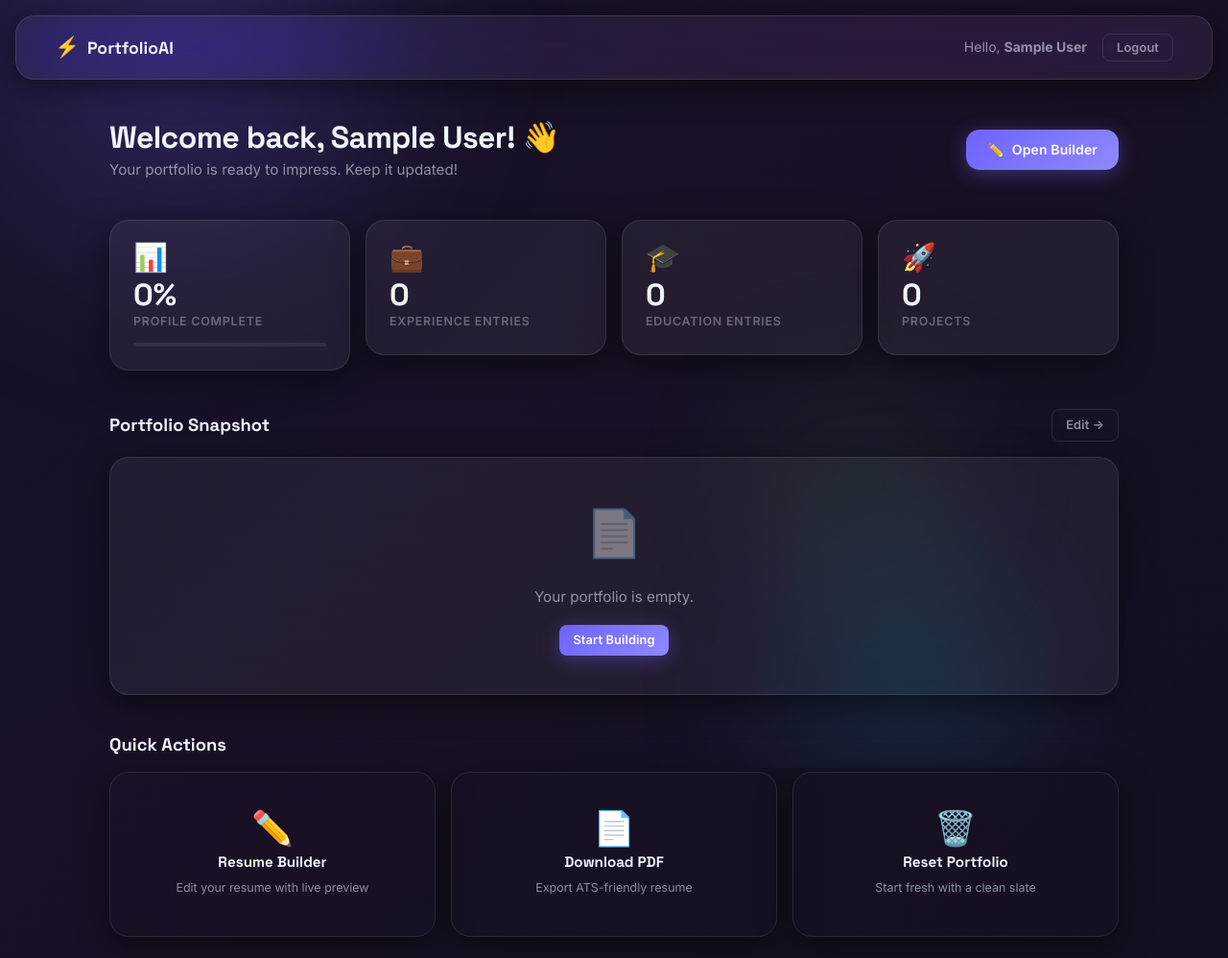
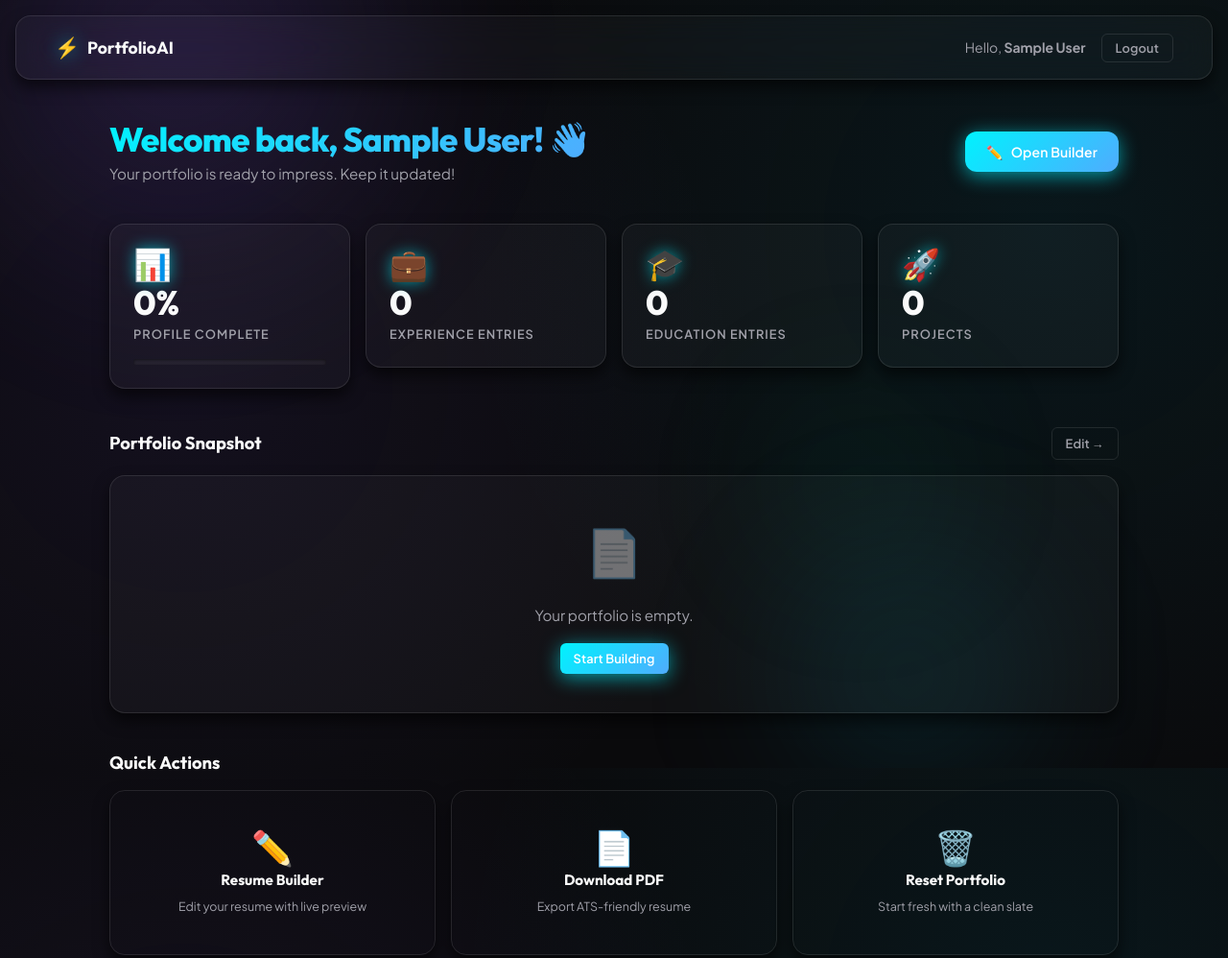
Before and after one commit to KabirSoomro/CodeAlpha_Dynamic-Portfolio-Builder, a plain HTML site: page frontend/dashboard.html in a window 1280 px wide. Shown: the top 998 px of the page at 96% size. Drawn offline with Linux system fonts and the light colour scheme; no server answers; sample sign-in values are in the browser's storage.

Commit message:
UI: Implement Cyber-Matrix dark theme with Cyan neon accents

```diff
--- a/frontend/css/builder.css
+++ b/frontend/css/builder.css
@@ -157,7 +157,7 @@
 
 .ocr-progress-fill {
   height: 100%;
-  background: linear-gradient(90deg, var(--color-accent), var(--color-info));
+  background: var(--gradient-primary);
   border-radius: var(--radius-full);
   width: 0%;
   transition: width 0.3s ease;
@@ -273,7 +273,7 @@
 }
 
 .editor-tab.active {
-  background: linear-gradient(135deg, var(--color-accent), #8e89ff);
+  background: var(--gradient-primary);
   color: #fff;
   box-shadow: 0 2px 10px var(--color-accent-glow);
 }
@@ -504,7 +504,7 @@
 .template-modern .prev-identity,
 .template-modern .prev-contact {
   padding: 0 32px;
-  background: linear-gradient(135deg, var(--color-accent) 0%, #8e89ff 100%);
+  background: var(--gradient-primary);
   color: #fff;
 }
 
@@ -729,24 +729,34 @@
    PDF export looks exactly like a professional printed resume.
    The preview matches the PDF output 1:1 — no surprises. */
 .resume-paper {
-  background: #ffffff;
-  color: #1a1a2e;
+  background: var(--color-surface);
+  backdrop-filter: blur(16px);
+  -webkit-backdrop-filter: blur(16px);
+  color: var(--color-text);
   width: 100%;
   max-width: 720px;
   min-height: 900px;
   border-radius: var(--radius-md);
-  box-shadow: 0 20px 80px rgba(0, 0, 0, 0.8), var(--shadow-glow);
+  box-shadow: 0 20px 80px rgba(0, 0, 0, 0.8), 0 0 15px var(--color-accent-light);
   overflow: hidden;
-  font-family: 'Inter', sans-serif;
+  font-family: var(--font-primary);
   font-size: 13px;
   line-height: 1.6;
+  position: relative;
+  border: 1px solid var(--color-border);
+  animation: border-glow-anim 3s infinite alternate;
+}
+
+@keyframes border-glow-anim {
+  0% { box-shadow: 0 0 10px rgba(0, 242, 254, 0.2), inset 0 0 10px rgba(0, 242, 254, 0.1); border-color: rgba(0, 242, 254, 0.3); }
+  100% { box-shadow: 0 0 25px rgba(0, 242, 254, 0.6), inset 0 0 20px rgba(0, 242, 254, 0.2); border-color: rgba(0, 242, 254, 0.8); }
 }
 
 
 /* ── Preview: Body Sections ──────────────────────────────────── */
 .preview-section {
   padding: 20px 32px;
-  border-bottom: 1px solid #f0f0f0;
+  border-bottom: 1px solid rgba(255, 255, 255, 0.1);
 }
 
 .preview-section:last-child {
@@ -754,18 +764,20 @@
 }
 
 .preview-section-title {
-  font-size: 0.7rem;
-  font-weight: 700;
+  font-size: 0.8rem;
+  font-weight: 800;
   text-transform: uppercase;
-  letter-spacing: 0.1em;
-  color: var(--color-accent);
+  letter-spacing: 0.15em;
+  background: var(--gradient-primary);
+  -webkit-background-clip: text;
+  -webkit-text-fill-color: transparent;
   border-bottom: 2px solid var(--color-accent);
   padding-bottom: 6px;
   margin-bottom: 14px;
 }
 
 .preview-summary {
-  color: #333;
+  color: var(--color-text-muted);
   font-size: 0.85rem;
   line-height: 1.75;
   font-weight: 500;
@@ -775,7 +787,7 @@
 .preview-item {
   margin-bottom: 16px;
   padding-bottom: 16px;
-  border-bottom: 1px solid #e0e0e0;
+  border-bottom: 1px solid rgba(255, 255, 255, 0.1);
 }
 
 .preview-item:last-child {
@@ -796,12 +808,12 @@
 .preview-item-title {
   font-weight: 800;
   font-size: 0.95rem;
-  color: #000;
+  color: var(--color-text);
 }
 
 .preview-item-subtitle {
   font-size: 0.85rem;
-  color: #222;
+  color: var(--color-text-muted);
   font-weight: 600;
 }
 
@@ -814,7 +826,7 @@
 
 .preview-item-desc {
   font-size: 0.85rem;
-  color: #333;
+  color: var(--color-text-muted);
   line-height: 1.7;
   margin-top: 6px;
   font-weight: 500;
@@ -842,8 +854,8 @@
 
 .preview-tech-pill {
   padding: 4px 12px;
-  background: #f0eeff;
-  border: 1px solid rgba(108, 99, 255, 0.2);
+  background: var(--color-accent-light);
+  border: 1px solid var(--color-accent-glow);
   border-radius: var(--radius-full);
   font-size: 0.72rem;
   font-weight: 600;
--- a/frontend/css/dashboard.css
+++ b/frontend/css/dashboard.css
@@ -1,9 +1,5 @@
 /* ============================================================
    dashboard.css — User Dashboard Page Styles
-
-   I lay out the dashboard as a vertical column of sections:
-   hero header → stats grid → portfolio snapshot → quick actions.
-   Each section uses the shared glass-card from main.css.
 ============================================================ */
 
 /* ── Dashboard Page Layout ───────────────────────────────────── */
@@ -31,9 +27,12 @@
 }
 
 .dashboard-header h1 {
-  font-size: clamp(1.5rem, 3vw, 2rem);
+  font-size: clamp(1.6rem, 4vw, 2.2rem);
   font-weight: 800;
   letter-spacing: -0.02em;
+  background: var(--gradient-primary);
+  -webkit-background-clip: text;
+  -webkit-text-fill-color: transparent;
 }
 
 /* ── Stats Grid ──────────────────────────────────────────────── */
@@ -51,55 +50,80 @@
   gap: var(--space-sm);
   transition: all var(--transition-normal);
   cursor: default;
+  background: var(--color-surface);
+  border: 1px solid var(--color-border);
+  border-radius: var(--radius-lg);
+  position: relative;
+  overflow: hidden;
+}
+
+/* Vibrant bottom border glow on hover */
+.stat-card::after {
+  content: '';
+  position: absolute;
+  bottom: 0;
+  left: 0;
+  width: 100%;
+  height: 2px;
+  background: var(--gradient-primary);
+  opacity: 0;
+  transition: opacity var(--transition-normal);
 }
 
 .stat-card:hover {
-  transform: translateY(-4px);
-  box-shadow: var(--shadow-lg), var(--shadow-glow);
+  transform: translateY(-5px);
+  border-color: var(--color-border-strong);
+  box-shadow: 0 15px 35px rgba(0,0,0,0.6);
+}
+
+.stat-card:hover::after {
+  opacity: 1;
 }
 
 .stat-icon {
-  font-size: 1.8rem;
+  font-size: 2rem;
   line-height: 1;
+  filter: drop-shadow(0 0 8px var(--color-accent-glow));
 }
 
 .stat-info {
   display: flex;
   flex-direction: column;
-  gap: 2px;
+  gap: 4px;
 }
 
 .stat-value {
   font-family: var(--font-heading);
-  font-size: 2rem;
+  font-size: 2.2rem;
   font-weight: 800;
   color: var(--color-text);
   line-height: 1;
-  /* I animate the number when it updates via JS counter animation */
   transition: all var(--transition-normal);
 }
 
 .stat-label {
-  font-size: 0.78rem;
+  font-size: 0.8rem;
   font-weight: 600;
   text-transform: uppercase;
-  letter-spacing: 0.06em;
-  color: var(--color-text-subtle);
+  letter-spacing: 0.08em;
+  color: var(--color-text-muted);
 }
 
 /* Completion progress bar inside stat card */
 .stat-bar {
-  height: 4px;
-  background: rgba(255,255,255,0.08);
+  height: 6px;
+  background: rgba(255,255,255,0.05);
   border-radius: var(--radius-full);
   overflow: hidden;
-  margin-top: var(--space-xs);
+  margin-top: var(--space-sm);
+  box-shadow: inset 0 1px 3px rgba(0,0,0,0.5);
 }
 
 .stat-bar-fill {
   height: 100%;
-  background: linear-gradient(90deg, var(--color-accent), var(--color-success));
+  background: var(--gradient-primary);
   border-radius: var(--radius-full);
+  box-shadow: 0 0 10px var(--color-accent-glow);
   transition: width 1s cubic-bezier(0.4,0,0.2,1);
 }
 
--- a/frontend/css/main.css
+++ b/frontend/css/main.css
@@ -1,45 +1,44 @@
 /* ============================================================
-   main.css — Global Design System & Glassmorphism Foundation
-
-   I define all design tokens as CSS custom properties here so
-   every other stylesheet inherits a consistent color palette,
-   spacing scale, and typography without any duplication.
-   This also means I can switch themes by changing one value.
+   main.css — Global Design System & Theme Foundation
 ============================================================ */
 
 /* ── Google Fonts Import ─────────────────────────────────────── */
-@import url('https://fonts.googleapis.com/css2?family=Inter:wght@300;400;500;600;700;800&family=Space+Grotesk:wght@400;500;600;700&display=swap');
+@import url('https://fonts.googleapis.com/css2?family=Outfit:wght@300;400;500;600;700;800&family=Plus+Jakarta+Sans:wght@400;500;600;700&display=swap');
 
 /* ── Design Tokens ───────────────────────────────────────────── */
 :root {
   /* Colors */
-  --color-bg:           #050814;
-  --color-bg-secondary: #0a0f24;
-  --color-surface:      rgba(255, 255, 255, 0.05);
-  --color-surface-hover:rgba(255, 255, 255, 0.09);
+  --color-bg:           #0a0a0c; /* Cyber-Matrix Dark */
+  --color-bg-secondary: #111116;
+  --color-surface:      rgba(255, 255, 255, 0.03); /* Frosted Glass */
+  --color-surface-hover:rgba(255, 255, 255, 0.06);
   --color-border:       rgba(255, 255, 255, 0.1);
-  --color-border-strong:rgba(255, 255, 255, 0.18);
+  --color-border-strong:rgba(255, 255, 255, 0.2);
 
-  /* Accent — I use a CSS variable so js can override it per user */
-  --color-accent:       #6c63ff;
-  --color-accent-light: rgba(108, 99, 255, 0.2);
-  --color-accent-glow:  rgba(108, 99, 255, 0.4);
+  /* Accent — Cyber Neon Cyan to Purple */
+  --color-accent:       #00f2fe; /* Cyber Cyan */
+  --color-accent-alt:   #4facfe; /* Deep Cyan/Blue */
+  --color-accent-light: rgba(0, 242, 254, 0.15);
+  --color-accent-glow:  rgba(0, 242, 254, 0.6);
+
+  /* Gradients */
+  --gradient-primary:   linear-gradient(135deg, var(--color-accent), var(--color-accent-alt));
 
   /* Text */
-  --color-text:         #f0f4ff;
-  --color-text-muted:   rgba(240, 244, 255, 0.55);
-  --color-text-subtle:  rgba(240, 244, 255, 0.35);
+  --color-text:         #fafafa;
+  --color-text-muted:   #a1a1aa;
+  --color-text-subtle:  #71717a;
 
   /* Semantic */
-  --color-success:      #43e97b;
-  --color-warning:      #ffc200;
-  --color-danger:       #f64f59;
-  --color-info:         #00d2ff;
+  --color-success:      #10b981;
+  --color-warning:      #f59e0b;
+  --color-danger:       #ef4444;
+  --color-info:         #3b82f6;
 
   /* Typography */
-  --font-primary:       'Inter', system-ui, -apple-system, sans-serif;
-  --font-heading:       'Space Grotesk', 'Inter', sans-serif;
-  --font-mono:          'Fira Code', 'Cascadia Code', monospace;
+  --font-primary:       'Plus Jakarta Sans', system-ui, sans-serif;
+  --font-heading:       'Outfit', sans-serif;
+  --font-mono:          'Fira Code', monospace;
 
   /* Spacing */
   --space-xs:  4px;
@@ -50,26 +49,25 @@
   --space-2xl: 64px;
 
   /* Radius */
-  --radius-sm:   8px;
-  --radius-md:   14px;
-  --radius-lg:   20px;
-  --radius-xl:   28px;
+  --radius-sm:   6px;
+  --radius-md:   12px;
+  --radius-lg:   16px;
+  --radius-xl:   24px;
   --radius-full: 9999px;
 
   /* Shadows */
-  --shadow-sm:  0 2px 8px rgba(0,0,0,0.3);
-  --shadow-md:  0 8px 32px rgba(0,0,0,0.5);
-  --shadow-lg:  0 20px 60px rgba(0,0,0,0.6);
-  --shadow-glow: 0 0 30px var(--color-accent-glow);
+  --shadow-sm:  0 2px 4px rgba(0,0,0,0.4);
+  --shadow-md:  0 8px 16px rgba(0,0,0,0.6);
+  --shadow-lg:  0 16px 32px rgba(0,0,0,0.8);
+  --shadow-glow: 0 0 25px var(--color-accent-glow);
 
   /* Transitions */
   --transition-fast:   150ms ease;
-  --transition-normal: 280ms cubic-bezier(0.4,0,0.2,1);
-  --transition-slow:   500ms cubic-bezier(0.4,0,0.2,1);
+  --transition-normal: 300ms cubic-bezier(0.25, 1, 0.5, 1);
+  --transition-slow:   500ms cubic-bezier(0.25, 1, 0.5, 1);
 
-  /* Glass blur */
-  --glass-blur:   blur(20px) saturate(180%);
-  --glass-blur-sm:blur(10px) saturate(150%);
+  /* Glass */
+  --glass-blur:   blur(16px) saturate(120%);
 }
 
 /* ── Reset & Base ────────────────────────────────────────────── */
@@ -87,10 +85,12 @@ html {
 
 body {
   font-family: var(--font-primary);
-  /* A beautiful animated gradient background for a "wow" effect */
-  background: linear-gradient(-45deg, #0b0f19, #1a1025, #0f172a, #0b0f19);
-  background-size: 400% 400%;
-  animation: gradientBG 15s ease infinite;
+  background-color: var(--color-bg);
+  /* Optional ambient glow effect behind everything */
+  background-image:
+    radial-gradient(circle at 15% 50%, rgba(139, 92, 246, 0.08) 0%, transparent 50%),
+    radial-gradient(circle at 85% 30%, rgba(6, 182, 212, 0.08) 0%, transparent 50%);
+  background-attachment: fixed;
   color: var(--color-text);
   line-height: 1.6;
   min-height: 100vh;
@@ -151,14 +151,14 @@ a:hover { color: #8e89ff; }
 
 .orb-1 {
   width: 600px; height: 600px;
-  background: radial-gradient(circle, rgba(108,99,255,0.6) 0%, transparent 70%);
+  background: radial-gradient(circle, rgba(139, 92, 246, 0.4) 0%, transparent 70%); /* Purple */
   top: -200px; left: -150px;
   animation-duration: 20s;
 }
 
 .orb-2 {
   width: 400px; height: 400px;
-  background: radial-gradient(circle, rgba(0,210,255,0.4) 0%, transparent 70%);
+  background: radial-gradient(circle, rgba(6, 182, 212, 0.3) 0%, transparent 70%); /* Cyan */
   bottom: -100px; right: 10%;
   animation-duration: 25s;
   animation-delay: -8s;
@@ -166,7 +166,7 @@ a:hover { color: #8e89ff; }
 
 .orb-3 {
   width: 300px; height: 300px;
-  background: radial-gradient(circle, rgba(67,233,123,0.3) 0%, transparent 70%);
+  background: radial-gradient(circle, rgba(16, 185, 129, 0.2) 0%, transparent 70%); /* Emerald */
   top: 40%; left: 60%;
   animation-duration: 15s;
   animation-delay: -4s;
@@ -194,7 +194,7 @@ a:hover { color: #8e89ff; }
 
 .glass-card:hover {
   border-color: var(--color-border-strong);
-  box-shadow: var(--shadow-md), 0 0 0 1px rgba(108,99,255,0.1);
+  box-shadow: var(--shadow-md), 0 0 0 1px rgba(6, 182, 212, 0.2);
 }
 
 /* ── Button System ───────────────────────────────────────────── */
@@ -225,7 +225,7 @@ a:hover { color: #8e89ff; }
   content: '';
   position: absolute;
   inset: 0;
-  background: linear-gradient(90deg, transparent, rgba(255,255,255,0.12), transparent);
+  background: linear-gradient(90deg, transparent, rgba(255,255,255,0.15), transparent);
   transform: translateX(-100%);
   transition: transform 0.5s ease;
 }
@@ -241,7 +241,7 @@ a:hover { color: #8e89ff; }
 
 /* Primary */
 .btn-primary {
-  background: linear-gradient(135deg, var(--color-accent) 0%, #8e89ff 100%);
+  background: var(--gradient-primary);
   color: #fff;
   box-shadow: 0 4px 20px var(--color-accent-glow);
 }
@@ -506,7 +506,10 @@ input:-webkit-autofill:active {
   font-size: 1.1rem;
 }
 
-.logo-icon { font-size: 1.3rem; }
+.logo-icon {
+  font-size: 1.3rem;
+  filter: drop-shadow(0 0 10px var(--color-accent-glow));
+}
 .logo-text { color: var(--color-text); }
 
 .nav-actions {
```
Also changed, not shown: frontend/css/auth.css (+32 -23 lines).
